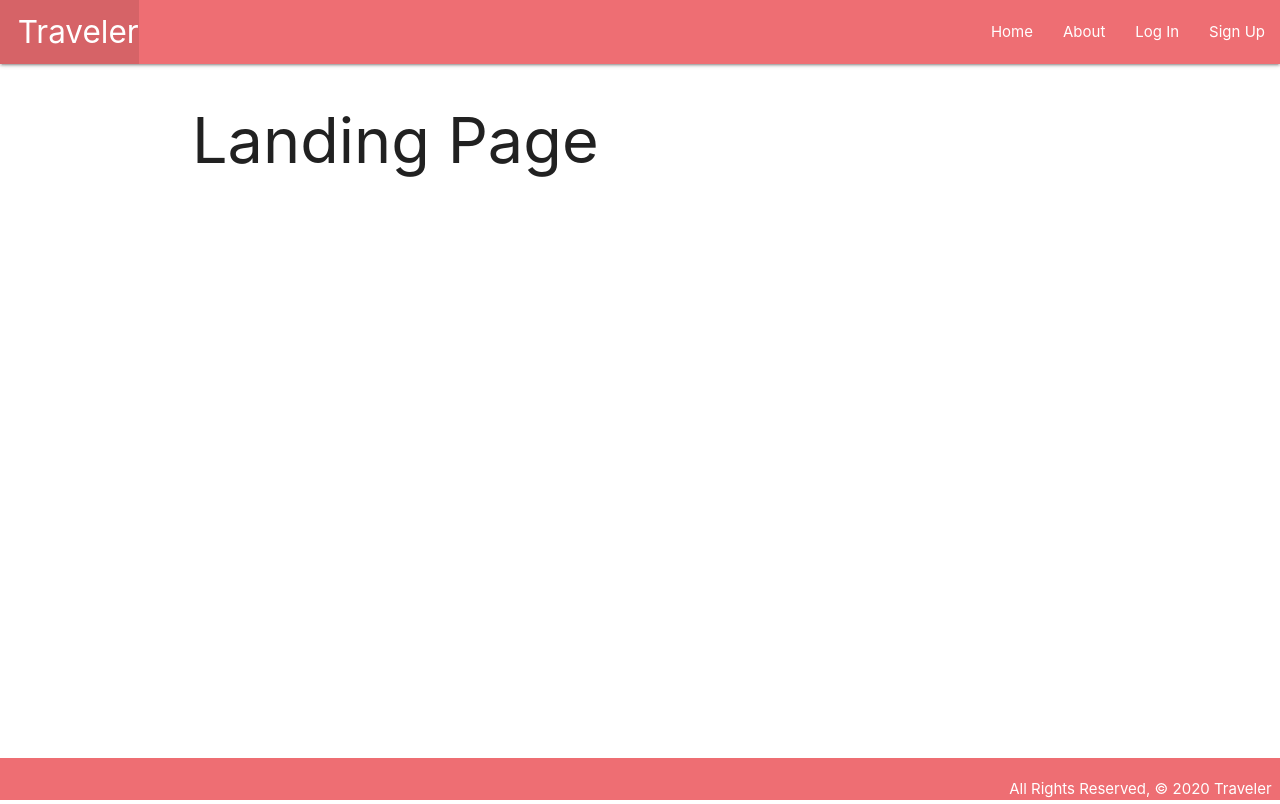
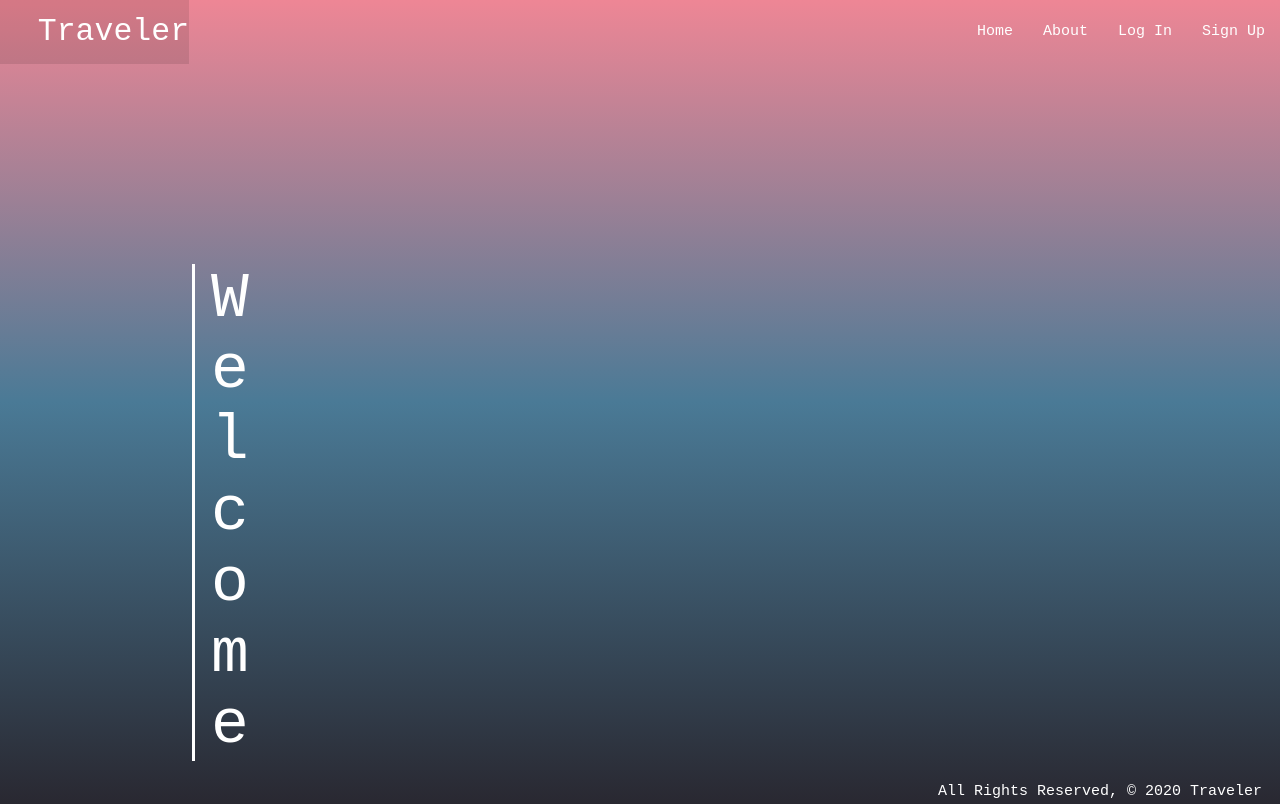
Before and after one commit to CSimoneCode/Project-Wayfarer, a Django app: page / in a window 1280 px wide. Run offline with Django 3.2, Linux system fonts and the light colour scheme.

Commit message:
Gradient Background

```diff
--- a/main_app/static/css/style.css
+++ b/main_app/static/css/style.css
@@ -1,14 +1,82 @@
+* {
+  box-sizing: border-box;
+  padding: 0;
+  margin: 0;
+}
+
 body {
   display: flex;
   min-height: 100vh;
   flex-direction: column;
+  background-image: linear-gradient(360deg, #292831, #4a7a96, #ee8695);
+}
+
+html {
+  font-family: 'Courier New', Courier, monospace;
 }
 
 main {
   flex: 1 0 auto;
 }
 
+h1 {
+  color: white;
+  writing-mode: vertical-lr;
+  text-orientation: upright;
+  margin: 0;
+}
+
+.title-cont {
+  display: flex;
+  margin-top: 200px;
+}
+
+.welcome-outline {
+  border-left: 3px solid white;
+}
+
+p {
+  color: white;
+  margin-left: 10px;
+  font-size: medium;
+}
+
+nav {
+  box-shadow: none;
+  background-color: transparent;
+}
+
+nav ul {
+  display: flex;
+}
+
+.logo {
+  display: flex;
+}
+
+.nav-wrapper {
+  background-color: transparent;
+}
+
+.brand-logo {
+  display: flex;
+}
+
 footer {
   padding-top: 0;
   text-align: right;
 }
+
+.page-footer {
+  background-color: transparent;
+}
+
+@media (max-width: 500px) {
+  .navbar-fixed {
+    height: 110px;
+  }
+  .brand-logo {
+    flex-direction: column;
+  }
+}
+/*# sourceMappingURL=style.css.map */
--- /dev/null
+++ b/main_app/static/css/style.scss
@@ -0,0 +1,100 @@
+// --------------------------------------- Colors
+$wash-black: #292831;
+$dark-blue: #333f58;
+$light-blue: #4a7a96;
+$orange-pink: #ee8695;
+$light-peach: #fbbbad;
+
+* {
+    box-sizing: border-box;
+    padding: 0;
+    margin: 0;
+}
+
+body {
+    display: flex;
+    min-height: 100vh;
+    flex-direction: column;
+
+    // Gradient Vibe
+    // background-image: linear-gradient(509deg, rgba(233, 233, 233, 0.04) 0%, rgba(233, 233, 233, 0.04) 42%,rgba(51,63,88, 0.04) 42%, rgba(51,63,88, 0.04) 100%),linear-gradient(643deg, rgba(126, 126, 126, 0.04) 0%, rgba(126, 126, 126, 0.04) 35%,rgba(128, 128, 128, 0.04) 35%, rgba(128, 128, 128, 0.04) 100%),linear-gradient(420deg, rgba(51, 51, 51, 0.04) 0%, rgba(51, 51, 51, 0.04) 66%,rgba(237, 237, 237, 0.04) 66%, rgba(237, 237, 237, 0.04) 100%),linear-gradient(576deg, rgba(223, 223, 223, 0.04) 0%, rgba(223, 223, 223, 0.04) 32%,rgba(15, 15, 15, 0.04) 32%, rgba(15, 15, 15, 0.04) 100%),linear-gradient(450deg, rgb(74,122,150),rgb(238,134,149));
+    background-image:
+    linear-gradient(360deg, $wash-black, $light-blue, $orange-pink);
+}
+
+html {
+    font-family: 'Courier New', Courier, monospace;
+}
+
+main {
+    flex: 1 0 auto;
+}
+
+h1 {
+    color: white;
+    writing-mode: vertical-lr;
+    text-orientation: upright;
+    margin: 0;
+}
+
+.title-cont {
+    display: flex;
+    margin-top: 200px;
+}
+
+.welcome-outline {
+    border-left: 3px solid white;
+    // border: 5px solid white;
+    // border-radius: 5px 5px 30px 5px;
+}
+
+p {
+    color: white;
+    margin-left: 10px;
+    font-size: medium;
+}
+
+// --------------------------------------- Nav-Bar
+nav {
+    box-shadow: none;
+    background-color: transparent;
+}
+
+nav ul {
+    display: flex;
+}
+
+.logo {
+    display: flex;
+}
+
+.nav-wrapper {
+    background-color: transparent;
+}
+
+.brand-logo {
+    display: flex;
+}
+
+// --------------------------------------- Footer
+footer {
+    padding-top: 0;
+    text-align: right;
+}
+
+.page-footer {
+    background-color: transparent;
+}
+
+// --------------------------------------- Tablet & Under
+@media (max-width: 500px) {
+    .navbar-fixed {
+        height: 110px;
+    }
+
+    .brand-logo {
+        flex-direction: column;
+    }
+
+
+}
--- a/main_app/templates/base.html
+++ b/main_app/templates/base.html
@@ -6,6 +6,7 @@
   <meta name="viewport" content="width=device-width, initial-scale=1.0">
   <link rel="stylesheet" href="https://cdnjs.cloudflare.com/ajax/libs/materialize/1.0.0/css/materialize.min.css">
   <link rel="stylesheet" href="{% static 'css/style.css' %}">
+  <script defer src="https://cdnjs.cloudflare.com/ajax/libs/materialize/1.0.0/js/materialize.min.js"></script>
 </head>
 <body>
   <header class="navbar-fixed">
@@ -32,6 +33,8 @@
     {% block content %}
     {% endblock %}
   </main>
+
+{% comment %} Footer {% endcomment %}
   <footer class="page-footer">
     <div class="right">All Rights Reserved, &copy; 2020 Traveler &nbsp;</div>
   </footer>
--- a/main_app/templates/home.html
+++ b/main_app/templates/home.html
@@ -2,7 +2,9 @@
 {% block title %}Home{% endblock  %}
 {% block content %}
 
+<div class="title-cont">
+    <h1 class="welcome-outline">Welcome</h1>
+</div>
 
-<h1>Landing Page</h1>
 
 {% endblock  %}
--- a/second_project/settings.py
+++ b/second_project/settings.py
@@ -32,6 +32,7 @@ ALLOWED_HOSTS = []
 
 INSTALLED_APPS = [
     'main_app',
+    'django_sass',
     'django.contrib.admin',
     'django.contrib.auth',
     'django.contrib.contenttypes',
```
Also changed, not shown: main_app/migrations/0007_merge_20201102_2340.py (added), 1 other file.
